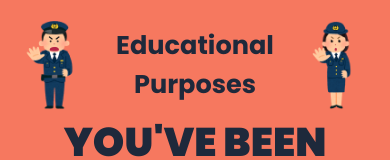
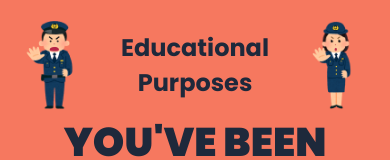
Before and after one commit to Dessmonddd/warning-page, a plain HTML site: page learn-more.html in a window 390 px wide. Shown: the top 160 px of the page. Drawn offline with Linux system fonts and the light colour scheme.

Commit message:
Updated sub-heading font size

```diff
--- a/learn-more.html
+++ b/learn-more.html
@@ -94,7 +94,7 @@
                 height: 90px; /* Make officers even smaller on phones */
             }
             .sub-heading {
-                font-size: 1.6rem; /* Smaller text on phones */
+                font-size: 1.5rem; /* Smaller text on phones */
             }
             .main-heading {
                 font-size: 2.5rem; /* Smaller main title */
```
